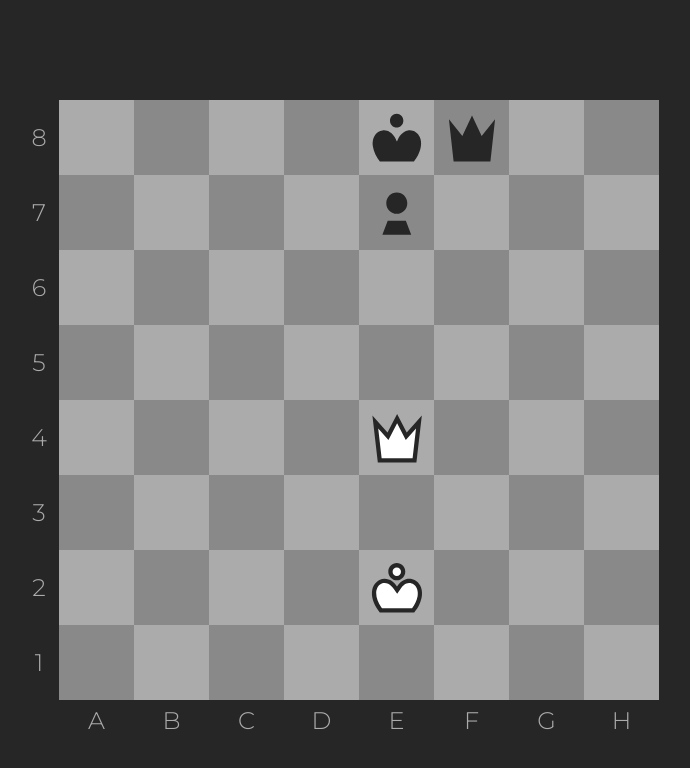
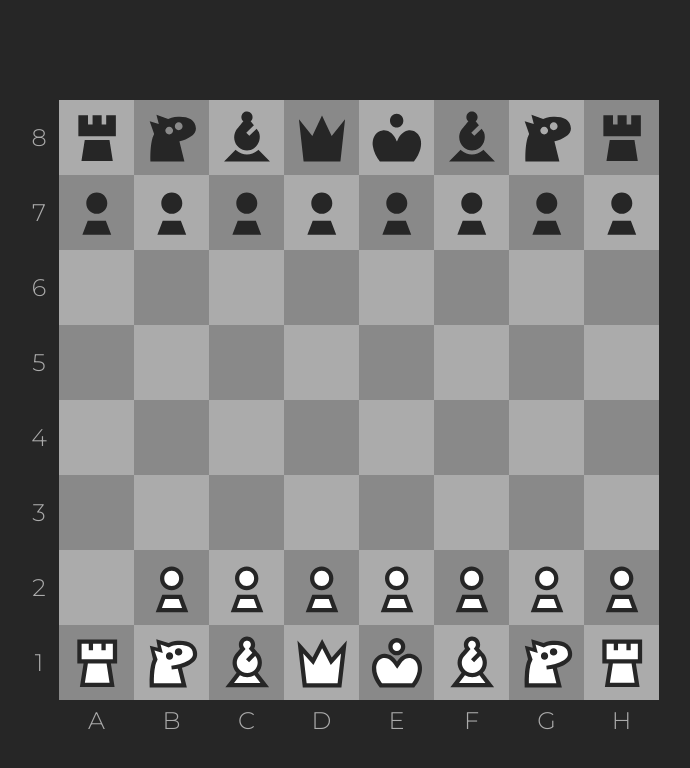
Before and after one commit to Timothyvanderveen/v-chess, a Vue app: page / in a window 1280 px wide. Shown: the top 768 px of the page, without its empty margins (281-971 px from the left). Built offline with nearby package versions, Linux system fonts and the light colour scheme.

Commit message:
finish move instructions switch rank - file around (oops)

```diff
--- a/src/components/chess/vChessPiece.vue
+++ b/src/components/chess/vChessPiece.vue
@@ -64,9 +64,7 @@ const {
 // element
 
 const pieceImage = computed(() => {
-  const fileName = `${
-    isWhite.value ? "w" : "b"
-  }${props.pieceType.toUpperCase()}`;
+  const fileName = `${isWhite ? "w" : "b"}${props.pieceType.toUpperCase()}`;
 
   return new URL(
     `../../assets/img/chesspieces/${fileName}.svg`,
@@ -75,8 +73,8 @@ const pieceImage = computed(() => {
 });
 
 const getPosition = computed(() => {
-  const x = (getRankBySquareIndex(props.squareIndex) - 1) * 100;
-  const y = (8 - getFileBySquareIndex(props.squareIndex)) * 100;
+  const x = (getFileBySquareIndex(props.squareIndex) - 1) * 100;
+  const y = (8 - getRankBySquareIndex(props.squareIndex)) * 100;
   return `${x}% ${y}%`;
 });
 
@@ -88,7 +86,9 @@ const thisOwner = computed(() => {
 
 const chessPiece: Ref<HTMLElement | null> = ref(null);
 
-const isWhite = computed(() => getOwner(props.pieceType) === "white");
+const isWhite = getOwner(props.pieceType) === "white";
+
+const isPawn = props.pieceType.toLowerCase() === "p";
 
 // moves
 
@@ -103,15 +103,17 @@ watch(
 
 // TODO move logic
 const setAvailableMoves = () => {
-  // if (props.pieceType.toLowerCase() === "p") {
-  //   setAvailablePawnMoves();
-  //   setAvailablePawnTakes();
-  // }
+  if (props.pieceType.toLowerCase() === "p") {
+    calculateMovesAndTakes([pawnInstructionsObject]);
+  }
   if (props.pieceType.toLowerCase() === "r") {
     calculateMovesAndTakes([cardinalInstructionsObject]);
   }
   if (props.pieceType.toLowerCase() === "k") {
-    // movesTakesObject = getMovesAndTakes(cardinalInstructionsObject, 1);
+    calculateMovesAndTakes(
+      [cardinalInstructionsObject, diagonalInstructionsObject],
+      1
+    );
   }
   if (props.pieceType.toLowerCase() === "q") {
     calculateMovesAndTakes([
@@ -137,25 +139,25 @@ const setAvailableMoves = () => {
 
 const cardinalInstructionsObject: InstructionsObject = {
   up: {
-    availableSteps: ({ file, rank: _rank }: RankFileObject) => 8 - file,
+    availableSteps: ({ file: _file, rank }: RankFileObject) => 8 - rank,
     upDownCounter: 1,
     leftRightCounter: 0,
     target: "file",
   },
   down: {
-    availableSteps: ({ file, rank: _rank }: RankFileObject) => file - 1,
+    availableSteps: ({ file: _file, rank }: RankFileObject) => rank - 1,
     upDownCounter: -1,
     leftRightCounter: 0,
     target: "file",
   },
   right: {
-    availableSteps: ({ file: _file, rank }: RankFileObject) => 8 - rank,
+    availableSteps: ({ file, rank: _rank }: RankFileObject) => 8 - file,
     upDownCounter: 0,
     leftRightCounter: 1,
     target: "rank",
   },
   left: {
-    availableSteps: ({ file: _file, rank }: RankFileObject) => rank - 1,
+    availableSteps: ({ file, rank: _rank }: RankFileObject) => file - 1,
     upDownCounter: 0,
     leftRightCounter: -1,
     target: "rank",
@@ -164,22 +166,22 @@ const cardinalInstructionsObject: InstructionsObject = {
 
 const diagonalInstructionsObject: InstructionsObject = {
   topleft: {
-    availableSteps: ({ file, rank: rank }: RankFileObject) =>
-      Math.min(8 - file, rank - 1),
+    availableSteps: ({ file, rank }: RankFileObject) =>
+      Math.min(8 - rank, file - 1),
     upDownCounter: 1,
     leftRightCounter: -1,
     target: "a8-h1",
   },
   topright: {
-    availableSteps: ({ file, rank: rank }: RankFileObject) =>
+    availableSteps: ({ file, rank }: RankFileObject) =>
       Math.min(8 - file, 8 - rank),
     upDownCounter: 1,
     leftRightCounter: 1,
     target: "a1-h8",
   },
   bottomright: {
-    availableSteps: ({ file: file, rank }: RankFileObject) =>
-      Math.min(file - 1, 8 - rank),
+    availableSteps: ({ file, rank }: RankFileObject) =>
+      Math.min(rank - 1, 8 - file),
     upDownCounter: -1,
     leftRightCounter: 1,
     target: "a8-h1",
@@ -193,51 +195,73 @@ const diagonalInstructionsObject: InstructionsObject = {
   },
 };
 
+const pawnInstructionsObject: InstructionsObject = {
+  moveupdown: {
+    availableSteps: ({ rank, file: _file }) =>
+      rank === 2 || rank === 7 ? 2 : 1,
+    upDownCounter: isWhite ? 1 : -1,
+    leftRightCounter: 0,
+    target: "file",
+  },
+  takeleft: {
+    availableSteps: (_fileRankObject) => 1,
+    upDownCounter: isWhite ? 1 : -1,
+    leftRightCounter: -1,
+    target: isWhite ? "a1-h8" : "a8-h1",
+  },
+  takeright: {
+    availableSteps: (_fileRankObject) => 1,
+    upDownCounter: isWhite ? 1 : -1,
+    leftRightCounter: 1,
+    target: isWhite ? "a1-h8" : "a8-h1",
+  },
+};
+
 const knightInstructionsObject: InstructionsObject = {
   upright: {
-    availableSteps: ({ file: _file, rank: _rank }: RankFileObject) => 1,
+    availableSteps: (_fileRankObject) => 1,
     upDownCounter: 2,
     leftRightCounter: 1,
     target: "upright",
   },
   rightup: {
-    availableSteps: ({ file: _file, rank: _rank }: RankFileObject) => 1,
+    availableSteps: (_fileRankObject) => 1,
     upDownCounter: 1,
     leftRightCounter: 2,
     target: "rightup",
   },
   rightdown: {
-    availableSteps: ({ file: _file, rank: _rank }: RankFileObject) => 1,
+    availableSteps: (_fileRankObject) => 1,
     upDownCounter: -1,
-    leftRightCounter: 2,
+    leftRightCounter: -2,
     target: "rightdown",
   },
   downright: {
-    availableSteps: ({ file: _file, rank: _rank }: RankFileObject) => 1,
+    availableSteps: (_fileRankObject) => 1,
     upDownCounter: -2,
     leftRightCounter: 1,
     target: "downright",
   },
   downleft: {
-    availableSteps: ({ file: _file, rank: _rank }: RankFileObject) => 1,
+    availableSteps: (_fileRankObject) => 1,
     upDownCounter: -2,
     leftRightCounter: -1,
     target: "downleft",
   },
   leftdown: {
-    availableSteps: ({ file: _file, rank: _rank }: RankFileObject) => 1,
+    availableSteps: (_fileRankObject) => 1,
     upDownCounter: -1,
     leftRightCounter: -2,
     target: "leftdown",
   },
   leftup: {
-    availableSteps: ({ file: _file, rank: _rank }: RankFileObject) => 1,
+    availableSteps: (_fileRankObject) => 1,
     upDownCounter: 1,
     leftRightCounter: -2,
     target: "leftup",
   },
   upleft: {
-    availableSteps: ({ file: _file, rank: _rank }: RankFileObject) => 1,
+    availableSteps: (_fileRankObject) => 1,
     upDownCounter: 2,
     leftRightCounter: -1,
     target: "upleft",
@@ -281,7 +305,11 @@ const calculateMovesAndTakes = (
       let leftRightCounter = 0;
 
       Array.from(Array(availableSteps).keys()).some((counter) => {
-        if (steps && counter === steps) {
+        if (
+          steps &&
+          counter === steps &&
+          instructionsObjectArray.includes(instructionsObject)
+        ) {
           return true;
         }
 
@@ -289,8 +317,8 @@ const calculateMovesAndTakes = (
         leftRightCounter += instructionsObject[direction].leftRightCounter;
 
         const newRankFile = {
-          rank: oldRankFile.rank + leftRightCounter,
-          file: oldRankFile.file + upDownCounter,
+          rank: oldRankFile.rank + upDownCounter,
+          file: oldRankFile.file + leftRightCounter,
         };
 
         if (
@@ -306,10 +334,9 @@ const calculateMovesAndTakes = (
         });
 
         const foundPiece = getPieceOnSquare(squareIndex);
-
         if (foundPiece) {
           if (hasOpponentPiece(squareIndex, thisOwner.value)) {
-            if (!preventCheckOnly) {
+            if (!preventCheckOnly && (!isPawn || target !== "file")) {
               moveTakeCollection.push({
                 target,
                 squareIndex,
@@ -334,7 +361,10 @@ const calculateMovesAndTakes = (
           return true;
         }
 
-        if (!preventCheckOnly) {
+        if (
+          !preventCheckOnly &&
+          (!isPawn || !["a1-h8", "a8-h1"].includes(target))
+        ) {
           moveTakeCollection.push({ target, squareIndex, action: "move" });
         }
       });
@@ -356,54 +386,6 @@ const calculateMovesAndTakes = (
     }
   });
 };
-
-// const setAvailablePawnMoves = () => {
-//   const { file, rank } = getRankFileObject(props.squareIndex);
-
-//   const squareIndex = getSquareIndexByCoordinates({
-//     file: (file + (isWhite.value ? 1 : -1)) as vSquareFileNumber,
-//     rank: rank,
-//   });
-
-//   if (hasPiece(squareIndex)) {
-//     return;
-//   }
-
-//   availableMoveArray.value.push(squareIndex);
-
-//   if (
-//     (file === 2 && thisOwner.value === "white") ||
-//     (file === 7 && thisOwner.value === "black")
-//   ) {
-//     const squareIndex = getSquareIndexByCoordinates({
-//       file: (file + (isWhite.value ? 2 : -2)) as vSquareFileNumber,
-//       rank: rank,
-//     });
-
-//     availableMoveArray.value.push(squareIndex);
-//   }
-// };
-
-// const setAvailablePawnTakes = () => {
-//   const { file, rank } = getRankFileObject(props.squareIndex);
-//   const rankModifiers = [];
-
-//   if (rank > 1) {
-//     rankModifiers.push(rank - 1);
-//   }
-//   if (rank < 8) {
-//     rankModifiers.push(rank + 1);
-//   }
-
-//   rankModifiers.forEach((rankModifier) => {
-//     const squareIndex = getSquareIndexByCoordinates({
-//       file: (file + (isWhite.value ? 1 : -1)) as vSquareFileNumber,
-//       rank: rankModifier as vSquareFileNumber,
-//     });
-
-//     pushTake(squareIndex);
-//   });
-// };
 </script>
 
 <style lang="scss" scoped>
--- a/src/components/chess/vSquare.vue
+++ b/src/components/chess/vSquare.vue
@@ -45,8 +45,8 @@ const props = defineProps({
 const squareElement = ref(null) as Ref<HTMLElement | null>;
 
 const getPosition = () => {
-  const x = (getRankBySquareIndex(props.squareIndex) - 1) * 100;
-  const y = (8 - getFileBySquareIndex(props.squareIndex)) * 100;
+  const x = (getFileBySquareIndex(props.squareIndex) - 1) * 100;
+  const y = (8 - getRankBySquareIndex(props.squareIndex)) * 100;
   return `${x}% ${y}%`;
 };
 
--- a/src/stores/fen.ts
+++ b/src/stores/fen.ts
@@ -12,7 +12,8 @@ export const useFenStore = defineStore("fen", () => {
 
   // fen parsing
 
-  const startingFen = "4kq2/4p3/8/8/4Q3/8/4K3/8 w - - 0 1";
+  const startingFen =
+    "rnbqkbnr/pppppppp/8/8/8/8/1PPPPPPP/RNBQKBNR w KQkq - 0 1";
   // const startingFen = "rnbqkbnr/pppppppp/8/8/8/8/PPPPPPPP/RNBQKBNR";
 
   const parseFenToBoardState = (
--- a/src/stores/square.ts
+++ b/src/stores/square.ts
@@ -24,14 +24,14 @@ export const useSquareStore = defineStore("square", () => {
   };
 
   const getFileBySquareIndex = (squareIndex: number): vSquareFileNumber => {
-    const file: number | null =
-      boardStore.fileArray[Math.ceil(squareIndex / 8) - 1] ?? null;
+    const file: number | null = boardStore.rankArray[(squareIndex - 1) % 8];
     if (file === null) throw Error(`invalid file: ${squareIndex}`);
     return file as vSquareFileNumber;
   };
 
   const getRankBySquareIndex = (squareIndex: number): vSquareRankNumber => {
-    const rank: number | null = boardStore.rankArray[(squareIndex - 1) % 8];
+    const rank: number | null =
+      boardStore.fileArray[Math.ceil(squareIndex / 8) - 1] ?? null;
     if (rank === null) throw Error(`invalid rank: ${squareIndex}`);
     return rank as vSquareRankNumber;
   };
```
